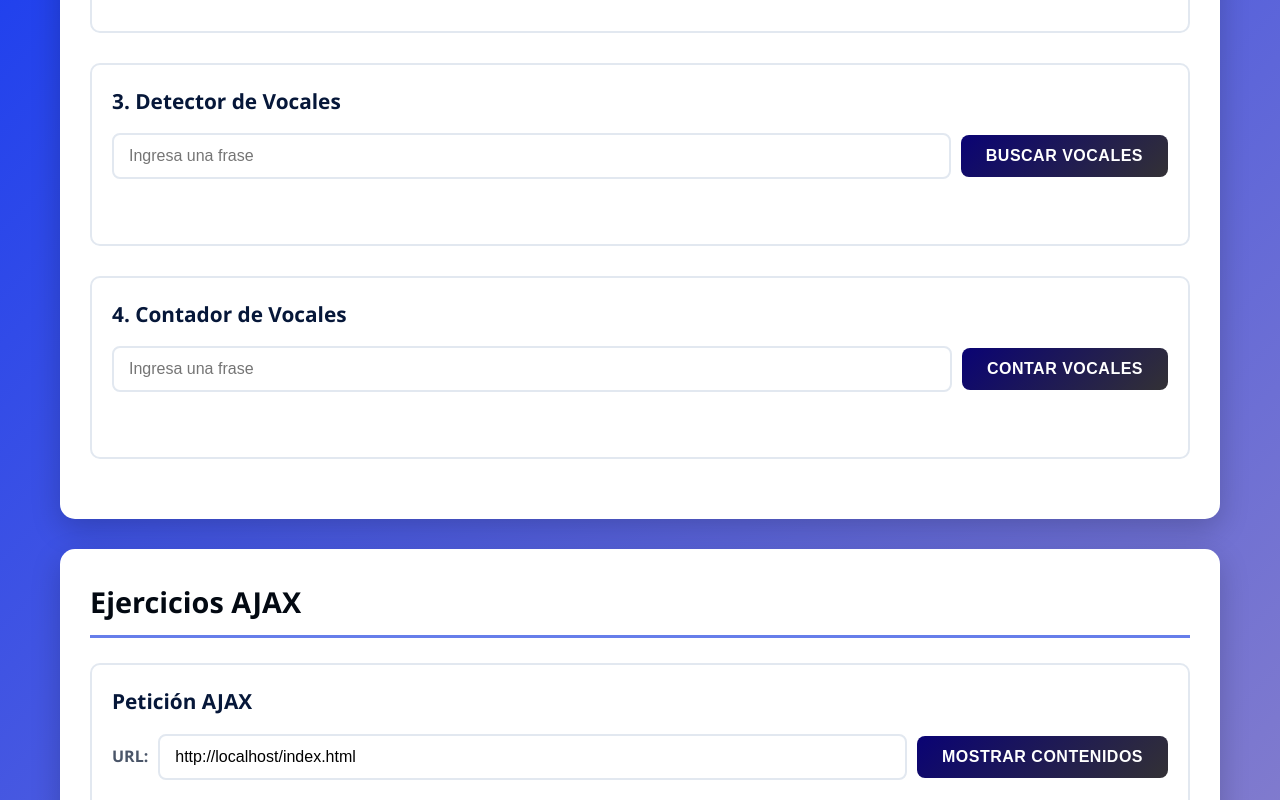
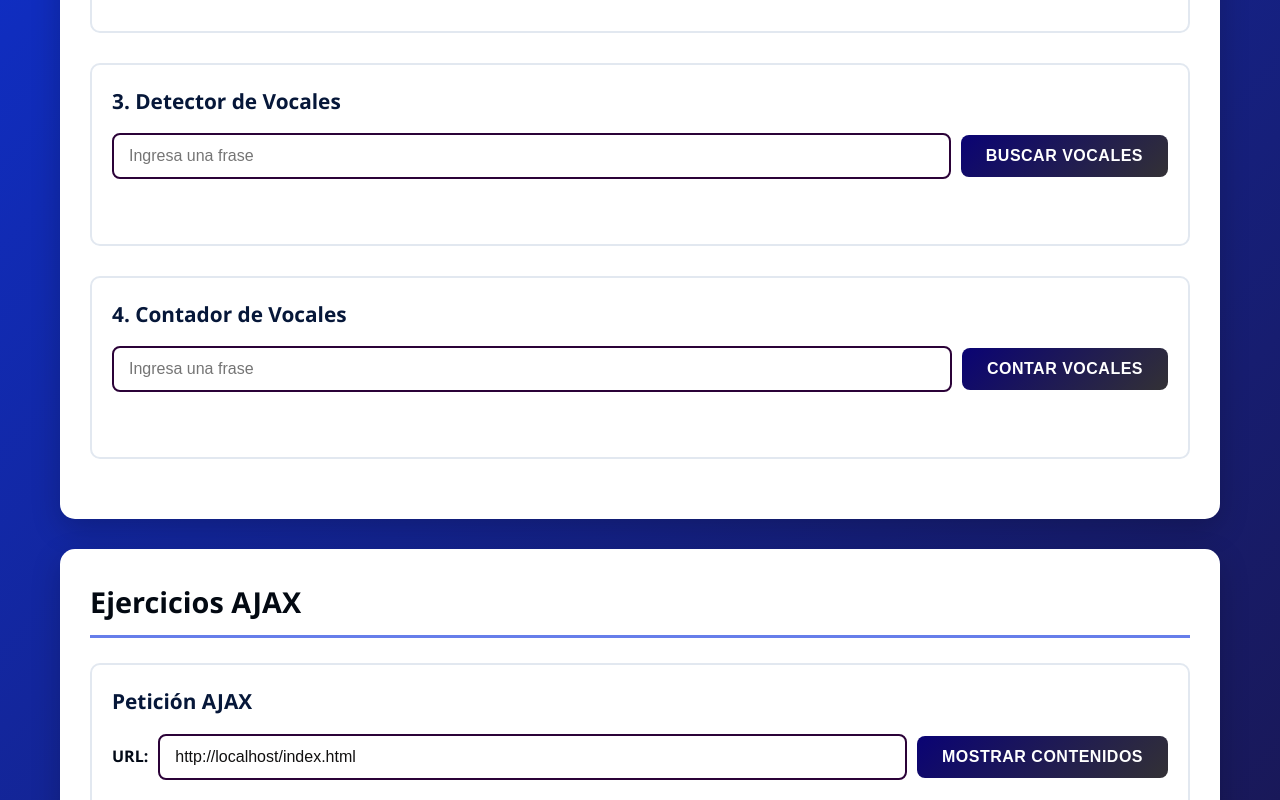
Before and after one commit to JhoanSTalero13/JS_CSS_AJAX_HTML_Jhoan, a plain HTML site: page index.html in a window 1280 px wide. Shown: the part 640-1440 px from the top of the page. Drawn offline with Linux system fonts and the light colour scheme.

Commit message:
Update style.css

```diff
--- a/css/style.css
+++ b/css/style.css
@@ -9,7 +9,7 @@ body {
     font-family: 'Segoe UI', Tahoma, Geneva, Verdana, sans-serif;
     line-height: 1.6;
     color: #333;
-    background: linear-gradient(135deg, #0430f7 0%, #a993c0 100%);
+    background: linear-gradient(135deg, #0d34e0 0%, #1d0f2c 100%);
     min-height: 100vh;
 }
 
@@ -89,7 +89,7 @@ header p {
 
 .input-group label {
     font-weight: 600;
-    color: #4a5568;
+    color: #020916;
 }
 
 /* Inputs */
@@ -97,12 +97,14 @@ input[type="text"],
 input[type="number"],
 .url-input {
     padding: 12px 15px;
-    border: 2px solid #e2e8f0;
+    border: 2px solid #2b0238;
     border-radius: 8px;
     font-size: 1rem;
     transition: all 0.3s ease;
     flex: 1;
     min-width: 200px;
+    color: rgb(17, 16, 16);
+
 }
 
 input[type="text"]:focus,
@@ -275,11 +277,12 @@ input[type="number"]:focus,
 
 .footer {
 
-    color: rgb(7, 0, 0);
+    color: rgb(255, 251, 251);
     text-align: center;
     padding: 1rem 0;
     margin-top: 1rem;
     font-size: 1.5rem;
+    text-shadow: 2px 2px 4px rgba(0,0,0,0.3);
 
 }
 
```
